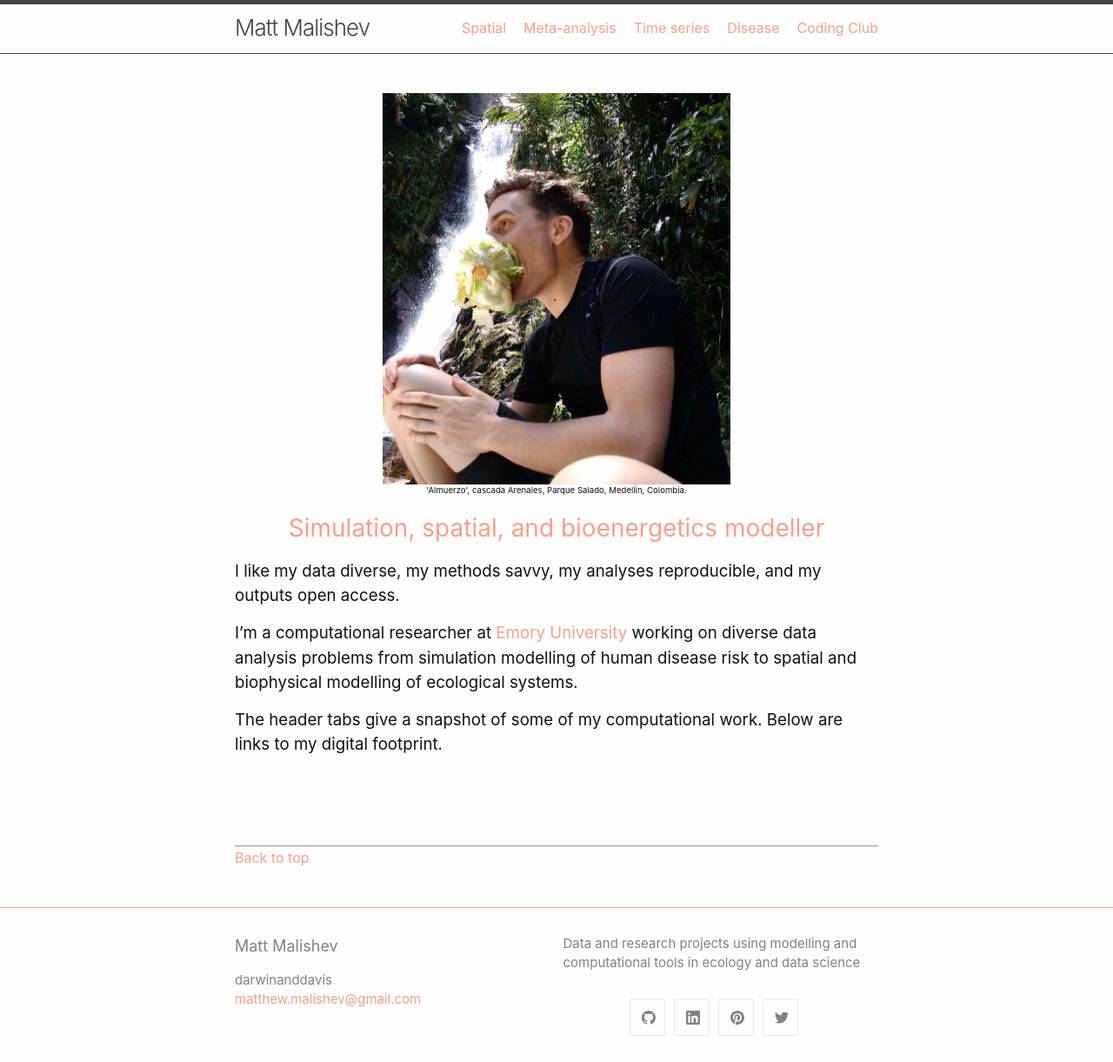
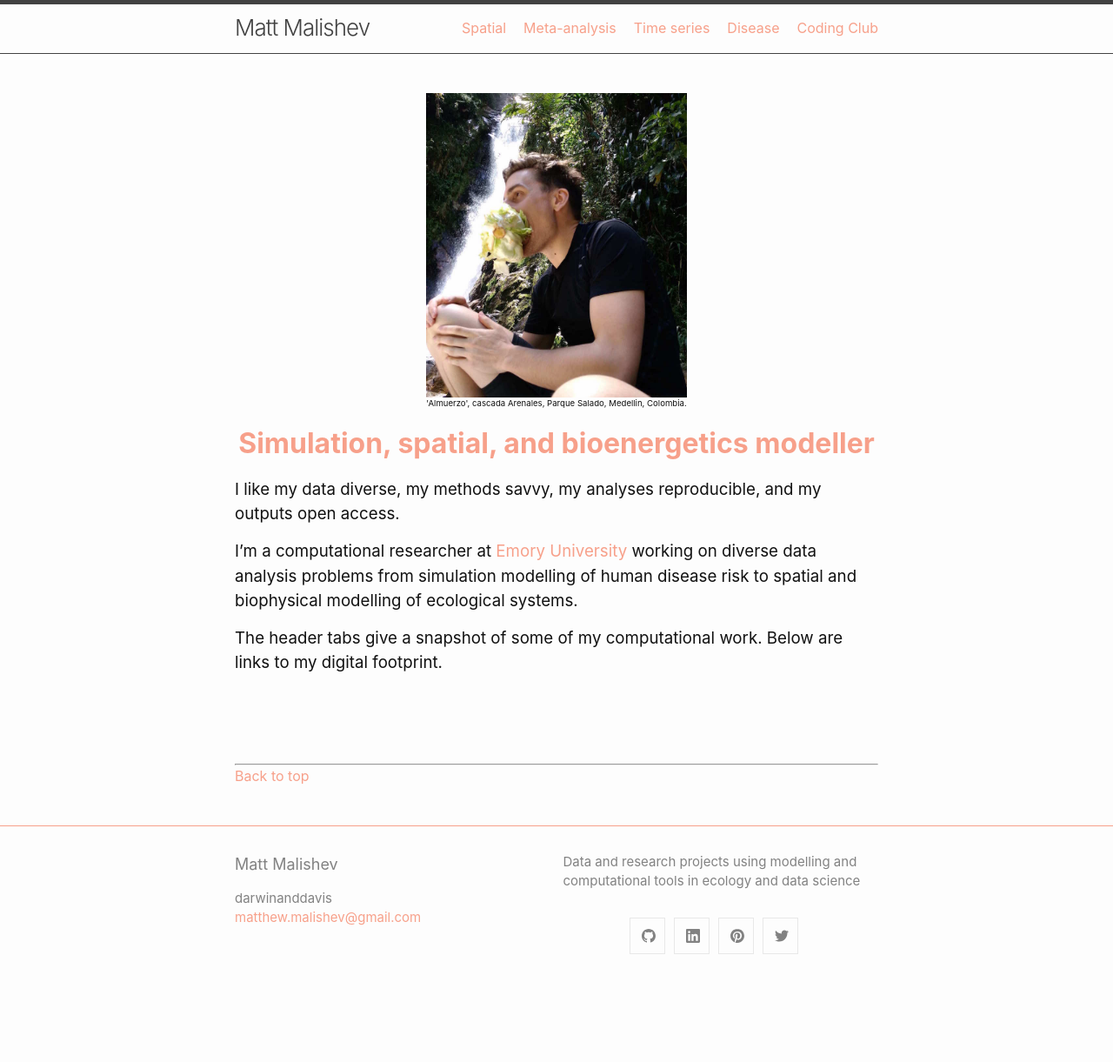
Before and after one commit to darwinanddavis/DataPortfolio, a Jekyll site: the page built from index.md, in a window 1280 px wide. Shown: the whole page at 87% size. Built offline with Jekyll 4.4.1, drawn with Linux system fonts in a browser that asks for light colours; our own code applies the rules of GitHub Pages for plain Markdown files; after the commit the page ends 1127 px from its top, so only the background shows below that.

Commit message:
index header 2

```diff
--- a/index.md
+++ b/index.md
@@ -1,15 +1,15 @@
 <a id="top"></a>
 
 <center>
-	<img src="img/mm.jpg" width="400" height="450" >
+	<img src="img/mm.jpg" width="300" height="350" >
 	<p style="font-size:60%">
 		'Almuerzo', cascada Arenales, Parque Salado, Medellin, Colombia.
 	</p>
 </center>
 
 <center>
-	<p style="color: #F7A08A; font-size:175%">
-		Simulation, spatial, and bioenergetics modeller
+	<p style="color: #F7A08A; font-size:200%">
+		<b>Simulation, spatial, and bioenergetics modeller</b>
 	</p>
 </center>
 
```
